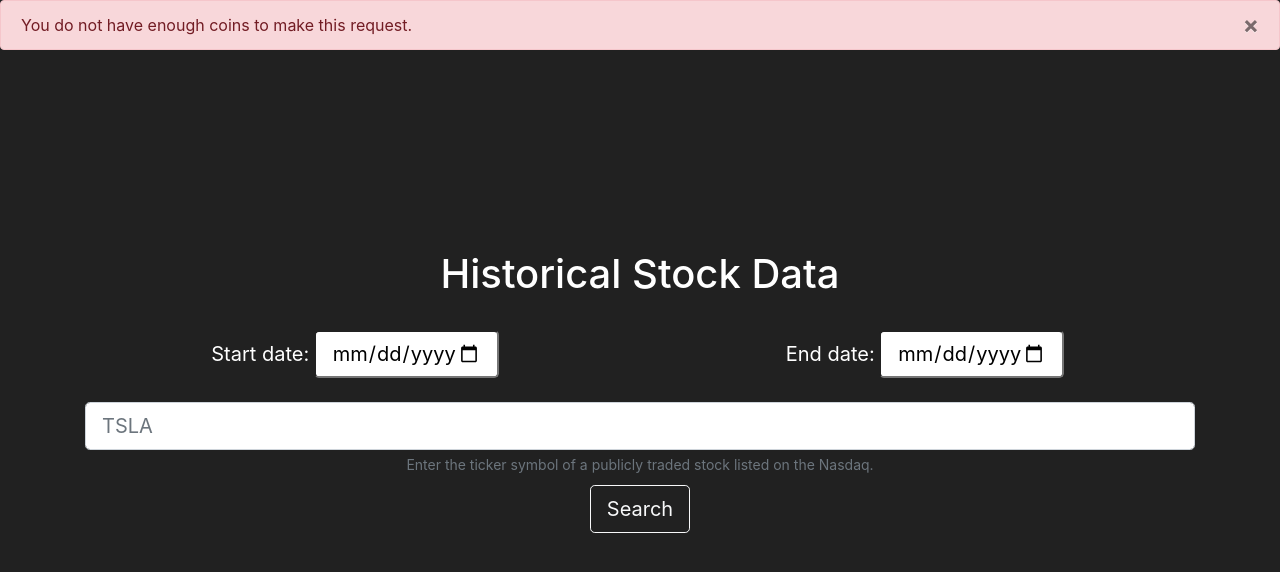
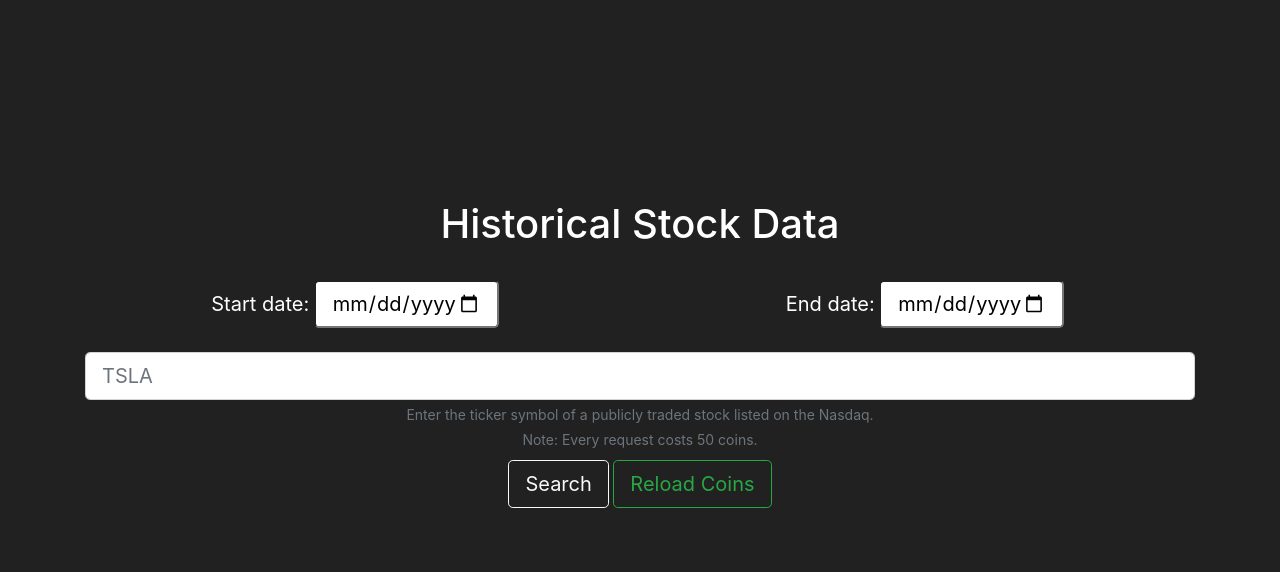
Before and after one commit to notjosse/Stokk, a Flask app: page / in a window 1280 px wide. Shown: the part 56-628 px from the top of the page. Run offline with Flask 3, Linux system fonts and the light colour scheme; a user stored in the database is signed in; tables that the repository leaves empty hold one stand-in row (values such as "Sample post"); some libraries are stand-ins or nearby versions.

Commit message:
adds functionality to reload coins and sends a message to users when they don't have enough coins to complete a reuqest

```diff
--- a/stock_api/routes.py
+++ b/stock_api/routes.py
@@ -22,9 +22,6 @@ def home():
     if request.method == "GET":
         # Historical Data Request
 
-        if current_user.get_budget() < 50:
-            flash(f'You do not have enough coins to make this request.', category='danger')
-
         ticker = request.args.get('stock-query')
         start_date = request.args.get('start-date')
         end_date = request.args.get('end-date')
@@ -32,6 +29,10 @@ def home():
         # start date must always be less than or equal to the end date
         if start_date and start_date > end_date:
             return render_template('home.html', data=data)
+
+        # If the current user doesn't have enough coins let them know
+        if start_date and current_user.get_budget() < 50:
+            flash(f'You do not have enough coins to make this request.', category='danger')
 
 
         if ticker and len(ticker) <= 4 and current_user.get_budget() >= 50:
@@ -58,6 +59,13 @@ def home():
 
         return redirect(url_for('home'))
 
+
+@app.route('/reload')
+@login_required
+def reload():
+    current_user.budget = 1000
+    db.session.commit()
+    return redirect(url_for('home'))
 
 # Route that handles requests and renders the template for the Register Page; handles get and post requests
 @app.route('/register', methods=['GET', 'POST'])
--- a/stock_api/templates/home.html
+++ b/stock_api/templates/home.html
@@ -78,10 +78,14 @@
               This cannot be empty.
             </div>
             <small id="tickerHelp" class="form-text text-muted">Enter the ticker symbol of a publicly traded stock listed on the Nasdaq.</small>
+            <small id="tickerHelp" class="form-text text-muted">Note: Every request costs 50 coins.</small>
           </div>
         </div>
 
         <button type="submit" class="btn btn-outline-light btn-lg" style="margin-top: 10px;">Search</button>
+        {% if current_user.budget < 50 %}
+        <a href="{{ url_for('reload')}}" class="btn btn-outline-success btn-lg" style="margin-top: 10px;">Reload Coins</a>
+        {%endif%}
     </div>
   </form>
   {%endif%}
```
